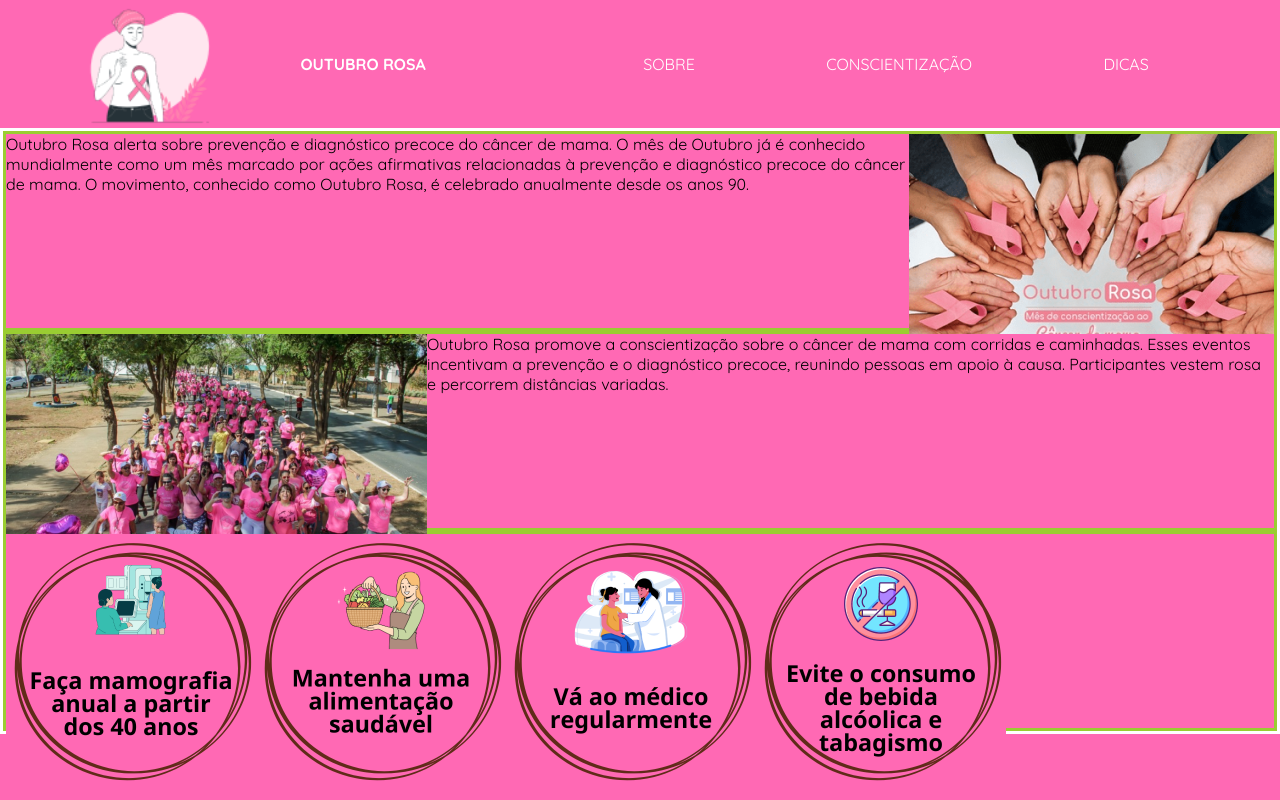
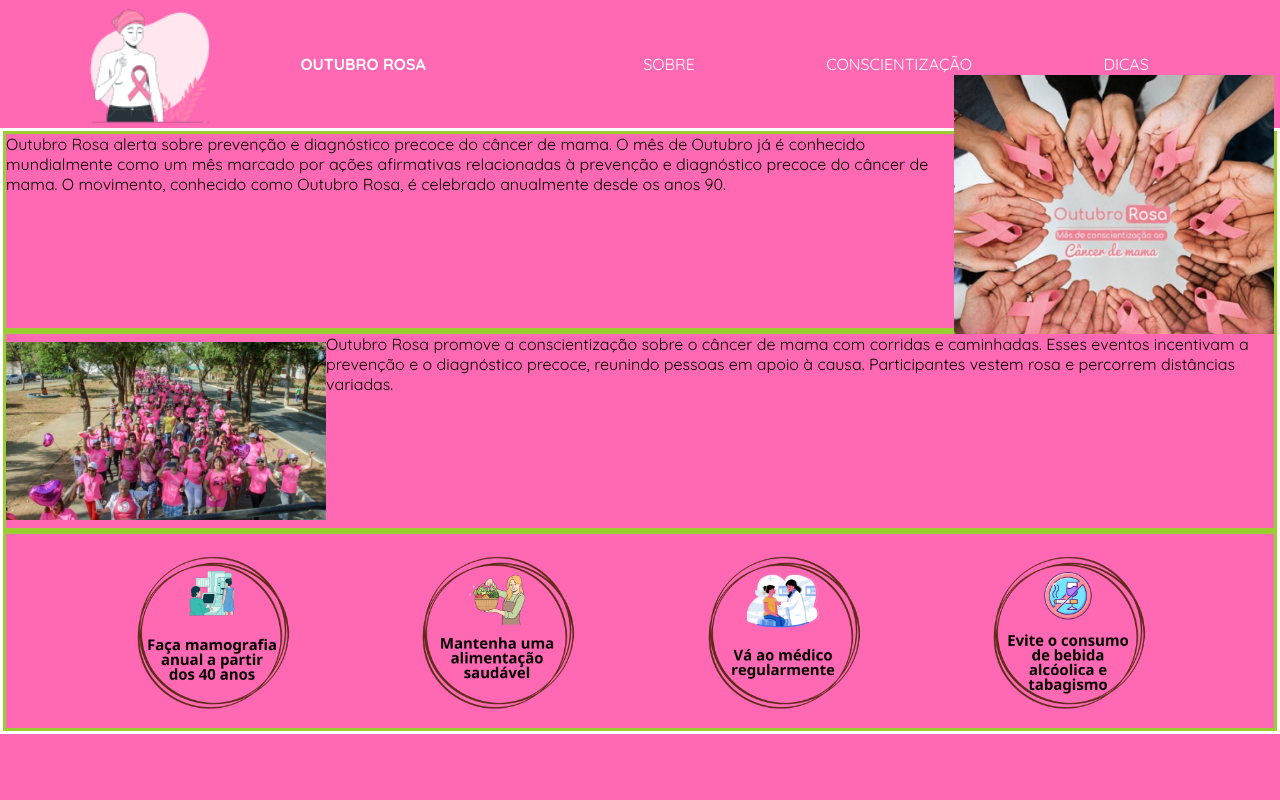
Before and after one commit to lolimamota/Aula-6, a React (Vite) app in the folder Project-01/: page / in a window 1280 px wide. Built offline with nearby package versions, Linux system fonts and the light colour scheme.

Commit message:
ADD: className on sections

```diff
--- a/Project-01/src/Components/Main/Main.jsx
+++ b/Project-01/src/Components/Main/Main.jsx
@@ -9,20 +9,20 @@ import Not from './img/proibido.png';
 export default function Main() {
   return (
     <main className='MainOut'>
-    <section>
+    <section className='Sec01'>
         <p>Outubro Rosa alerta sobre prevenção e diagnóstico precoce do câncer de mama. O mês de Outubro já é conhecido mundialmente como um mês marcado por ações afirmativas relacionadas à prevenção e diagnóstico precoce do câncer de mama. O movimento, conhecido como Outubro Rosa, é celebrado anualmente desde os anos 90.</p>
         <figure className='Fig01'>
             <img src={Hand} alt="Imagem de várias mãos segurando laços rosa em forma de um circulo contendo a seguinte frase no meio 'Outubro Rosa, Mês de conscientização ao cancer de mama'" />
         </figure>
     </section>
-    <section>
+    <section className='Sec02'>
         <figure className='Fig02'>
             <img src={Run}
             alt="Varias mulheres vestidas com a camisa cor de rosa simbolizando as cores da campanha em uma corrida" />
         </figure>
         <p>Outubro Rosa promove a conscientização sobre o câncer de mama com corridas e caminhadas. Esses eventos incentivam a prevenção e o diagnóstico precoce, reunindo pessoas em apoio à causa. Participantes vestem rosa e percorrem distâncias variadas.</p>
     </section>
-    <section>
+    <section className='Sec03'>
         <figure className='Fig03'>
             <img src={Mamografia} alt="" />
             <img src={Alimentacao} alt="" />
--- a/Project-01/src/Components/SCSSProject/style.scss
+++ b/Project-01/src/Components/SCSSProject/style.scss
@@ -49,4 +49,30 @@
         display: flex;
         justify-content: space-between;
     }
+    .Fig01{
+        display: flex;
+        align-items: center;
+
+        img{
+            width: 25vw;
+        }
+    }
+    .Fig02{
+        display: flex;
+        align-items: center;
+
+        img{
+            width: 40vh;
+        }
+    }
+    .Fig03{
+        width: 100%;
+        display: flex;
+        justify-content: space-evenly;
+        align-items: center;
+
+        img{
+            width: 20vh;
+        }
+    }
 }
```
